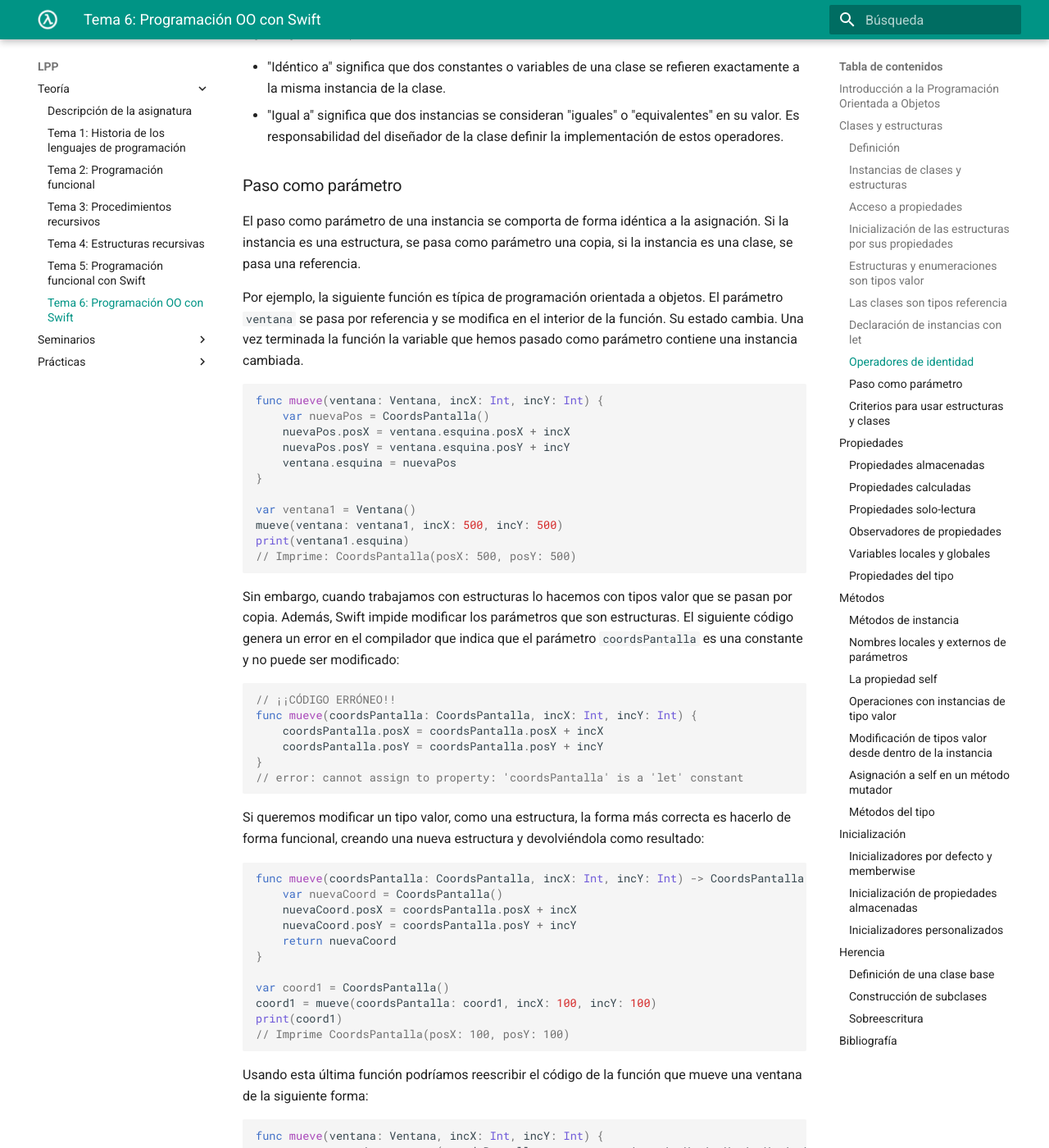
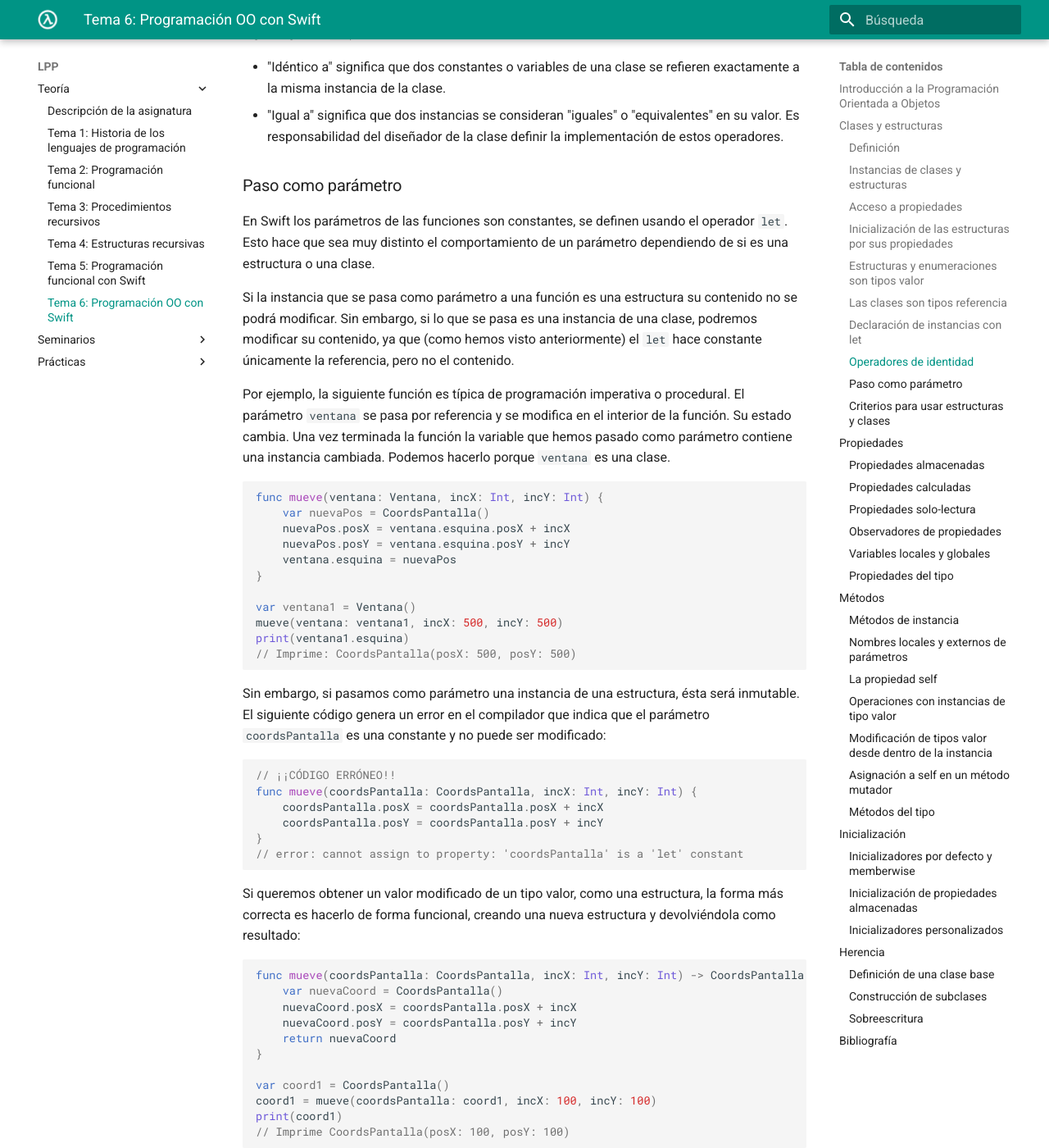
Before and after one commit to domingogallardo/apuntes-lpp, an MkDocs documentation site: the page built from docs/teoria/tema06-programacion-orientada-objetos-swift/tema06-programacion-orientada-objetos-swift.md, in a window 1280 px wide and 1400 px high, scrolled down 7654 px. Shown: the whole window at 82% size. Built offline with MkDocs 1.6.1 and Material for MkDocs 9.7.7, drawn with Linux system fonts in a browser that asks for light colours; some of the changed text lies outside the part shown.

Commit message:
Corrección

````diff
--- a/docs/teoria/tema06-programacion-orientada-objetos-swift/tema06-programacion-orientada-objetos-swift.md
+++ b/docs/teoria/tema06-programacion-orientada-objetos-swift/tema06-programacion-orientada-objetos-swift.md
@@ -517,15 +517,22 @@ Estos operadores "idéntico a" no son los mismos que los de "igual a"
 
 ### Paso como parámetro
 
-El paso como parámetro de una instancia se comporta de forma idéntica
-a la asignación. Si la instancia es una estructura, se pasa como
-parámetro una copia, si la instancia es una clase, se pasa una referencia.
-
-Por ejemplo, la siguiente función es típica de programación orientada
-a objetos. El parámetro `ventana` se pasa por referencia y se modifica
+En Swift los parámetros de las funciones son constantes, se definen
+usando el operador `let`. Esto hace que sea muy distinto el
+comportamiento de un parámetro dependiendo de si es una estructura o
+una clase.
+
+Si la instancia que se pasa como parámetro a una función es una
+estructura su contenido no se podrá modificar. Sin embargo, si lo que
+se pasa es una instancia de una clase, podremos modificar su
+contenido, ya que (como hemos visto anteriormente) el `let` hace
+constante únicamente la referencia, pero no el contenido.
+
+Por ejemplo, la siguiente función es típica de programación imperativa
+o procedural. El parámetro `ventana` se pasa por referencia y se modifica
 en el interior de la función. Su estado cambia. Una vez terminada la
 función la variable que hemos pasado como parámetro contiene una
-instancia cambiada.
+instancia cambiada. Podemos hacerlo porque `ventana` es una clase.
 
 ```swift
 func mueve(ventana: Ventana, incX: Int, incY: Int) {
@@ -541,10 +548,9 @@ print(ventana1.esquina)
 // Imprime: CoordsPantalla(posX: 500, posY: 500)
 ```
 
-Sin embargo, cuando trabajamos con estructuras lo hacemos con tipos
-valor que se pasan por copia. Además, Swift impide modificar los
-parámetros que son estructuras. El siguiente código genera un error en
-el compilador que indica que el parámetro `coordsPantalla` es una
+Sin embargo, si pasamos como parámetro una instancia de una
+estructura, ésta será inmutable. El siguiente código genera un error
+en el compilador que indica que el parámetro `coordsPantalla` es una
 constante y no puede ser modificado:
 
 ```swift
@@ -556,9 +562,9 @@ func mueve(coordsPantalla: CoordsPantalla, incX: Int, incY: Int) {
 // error: cannot assign to property: 'coordsPantalla' is a 'let' constant
 ```
 
-Si queremos modificar un tipo valor, como una estructura, la forma más
-correcta es hacerlo de forma funcional, creando una nueva estructura y
-devolviéndola como resultado:
+Si queremos obtener un valor modificado de un tipo valor, como una
+estructura, la forma más correcta es hacerlo de forma funcional,
+creando una nueva estructura y devolviéndola como resultado:
 
 ```swift
 func mueve(coordsPantalla: CoordsPantalla, incX: Int, incY: Int) -> CoordsPantalla {
@@ -573,6 +579,10 @@ coord1 = mueve(coordsPantalla: coord1, incX: 100, incY: 100)
 print(coord1)
 // Imprime CoordsPantalla(posX: 100, posY: 100)
 ```
+
+Vemos en el código que se crea una nueva instancia y que se modifica
+su valor de forma acorde a lo que quiere hacer la función y que se
+devuelve ese nuevo valor.
 
 Usando esta última función podríamos reescribir el código de la
 función que mueve una ventana de la siguiente forma:
````
